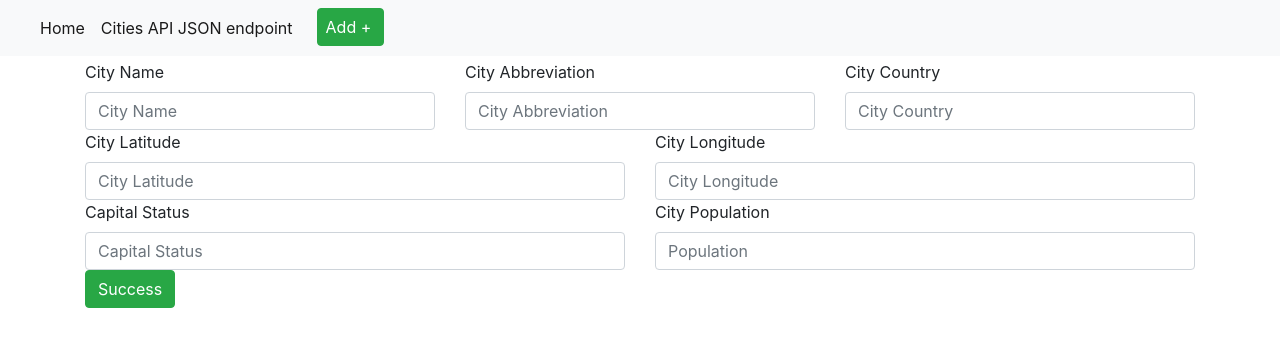
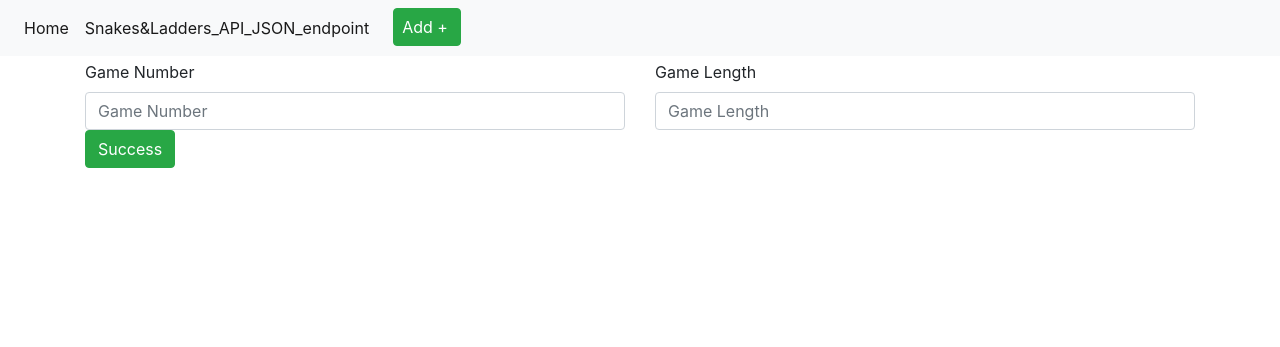
Before and after one commit to dhavaldp96/WebAppPart3, a Flask app: page /Snakes_Ladders/new in a window 1280 px wide. Shown: the top 347 px of the page. Run offline with Flask 2, Linux system fonts and the light colour scheme; some libraries are stand-ins or nearby versions.

Commit message:
Task: Content edited

```diff
--- a/app/templates/layout.html
+++ b/app/templates/layout.html
@@ -11,33 +11,28 @@
     <meta content="width=device-width, initial-scale=1, shrink-to-fit=no" name="viewport">
     <link crossorigin="anonymous" href="https://stackpath.bootstrapcdn.com/bootstrap/4.4.1/css/bootstrap.min.css"
           integrity="sha384-Vkoo8x4CGsO3+Hhxv8T/Q5PaXtkKtu6ug5TOeNV6gBiFeWPGFN9MuhOf23Q9Ifjh" rel="stylesheet">
-{% if user %}
-    <title>Welcome to {{ user.username }}'s site</title>
-    {% else %}
-    <title>Welcome to My Site!</title>
-    {% endif %}
+
+    <title>Welcome to My Site of Snakes & Ladders!</title>
 <head>
  <body>
 <!-- As a heading -->
 
 
 <nav class="navbar navbar-expand-lg navbar-light bg-light mb-1">
-  <a class="navbar-brand" href="#">{% if user %}{{ user.username }}'s Homepage{% else %}
-    <title>Welcome to My Homepage</title>
-    {% endif %}</a>
+  <title>Welcome to My Homepage</title>
   <button aria-controls="navbarNavDropdown" aria-expanded="false" aria-label="Toggle navigation" class="navbar-toggler" data-target="#navbarNavDropdown" data-toggle="collapse" type="button">
     <span class="navbar-toggler-icon"></span>
   </button>
   <div class="collapse navbar-collapse" id="navbarNavDropdown">
     <ul class="navbar-nav">
         <li class="nav-item active">
-            <a class="nav-link" href="/">Home <span class="sr-only">(current)</span></a>
+            <a class="nav-link" href="/">Home<span class="sr-only">(current)</span></a>
         </li>
         <li class="nav-item active">
-            <a class="nav-link" href="/api/v1/cities">Cities API JSON endpoint <span class="sr-only">(current)</span></a>
+            <a class="nav-link" href="/api/v1/result">Snakes&Ladders_API_JSON_endpoint <span class="sr-only">(current)</span></a>
         </li>
         <li class="nav-item active">
-            <a class="btn btn-success pl-2 lr-2 ml-3" href="/cities/new">Add +<span class="sr-only">(current)</span></a>
+            <a class="btn btn-success pl-2 lr-2 ml-3" href="/result/new">Add +<span class="sr-only">(current)</span></a>
         </li>
     </ul>
   </div>
--- a/app/templates/new.html
+++ b/app/templates/new.html
@@ -1,44 +1,18 @@
 {% extends "layout.html" %}
 {% block content %}
-<form action="/cities/new" method="POST">
+<form action="/result/new" method="POST">
     <div class="row">
         <div class="col">
-            <label for="fldName">City Name</label>
-            <input id="fldName" type="text" class="form-control" placeholder="City Name" name="fldName">
+            <label for="GameNumber">Game Number</label>
+            <input id="GameNumber" type="text" class="form-control" placeholder="Game Number" name="GameNumber">
         </div>
         <div class="col">
-            <label for="fldAbbreviation">City Abbreviation</label>
-            <input id="fldAbbreviation" t ype="text" class="form-control" placeholder="City Abbreviation"
-                   name="fldAbbreviation">
-        </div>
-        <div class="col">
-            <label for="fldCountry">City Country</label>
-            <input id="fldCountry" type="text" class="form-control" placeholder="City Country" name="fldCountry">
+            <label for="GameLength">Game Length</label>
+            <input id="GameLength" t ype="text" class="form-control" placeholder="Game Length" name="GameLength">
         </div>
     </div>
 
-    <div class="row">
-        <div class="col">
-            <label for="fldLat">City Latitude</label>
-            <input id="fldLat" type="text" class="form-control" placeholder="City Latitude" name="fldLat">
-        </div>
-        <div class="col">
-            <label for="fldlong">City Longitude</label>
-            <input id="fldlong" type="text" class="form-control" placeholder="City Longitude" name="fldLong">
-        </div>
-    </div>
-    <div class="row">
-        <div class="col">
-            <label for="fldCapitalStatus">Capital Status</label>
 
-            <input id="fldCapitalStatus" type="text" class="form-control" placeholder="Capital Status "
-                   name="fldCapitalStatus">
-        </div>
-        <div class="col">
-            <label for="fldPopulation">City Population</label>
-            <input id="fldPopulation" type="text" class="form-control" placeholder="Population" name="fldPopulation">
-        </div>
-    </div>
     <button type="submit" class="btn btn-success">Success</button>
 
 </form>
```
Also changed, not shown: app/templates/edit.html (+5 -32 lines), app/templates/index.html (+3 -8 lines), app/templates/view.html (+6 -9 lines), db/init.sql (+3 -4 lines).
